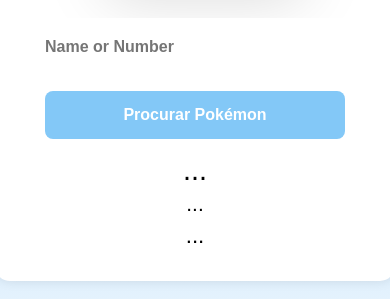
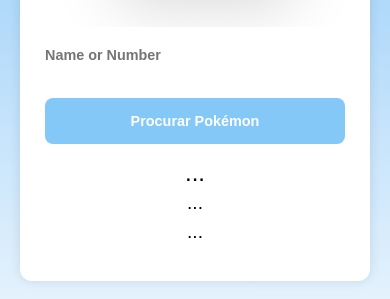
Before and after one commit to MuriloRocha-01/Pok-dex, a plain HTML site: page index.html in a window 390 px wide. Shown: the part 391-690 px from the top of the page. Drawn offline with Linux system fonts and the light colour scheme.

Commit message:
melhorando resposividade

```diff
--- a/css/index.css
+++ b/css/index.css
@@ -93,3 +93,41 @@
     font-size: 1.3rem;
     margin-bottom: 5px;
 }
+
+@media (max-width: 480px) {
+
+    .card {
+        padding: 20px;
+        border-radius: 12px;
+    }
+
+    .pokemon-img {
+        width: 160px;
+    }
+
+    #name {
+        font-size: 1.5rem;
+    }
+
+    #natureza, #order {
+        font-size: 1.2rem;
+    }
+
+    input, button {
+        max-width: 100%;
+        font-size: 0.9rem;
+    }
+}
+
+/* TABLETS */
+@media (max-width: 768px) {
+
+    .card {
+        width: 350px;
+    }
+
+    .pokemon-img {
+        width: 180px;
+        height: 180px;
+    }
+}
```
